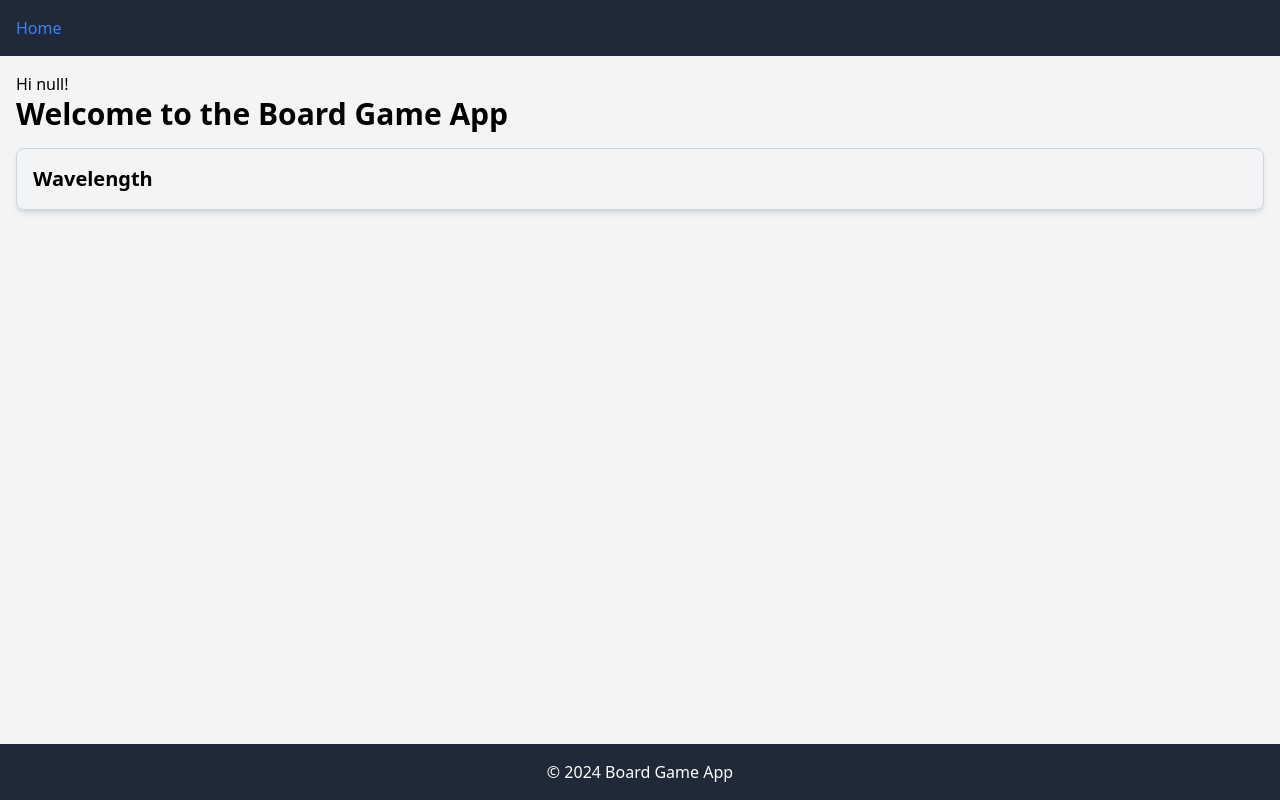
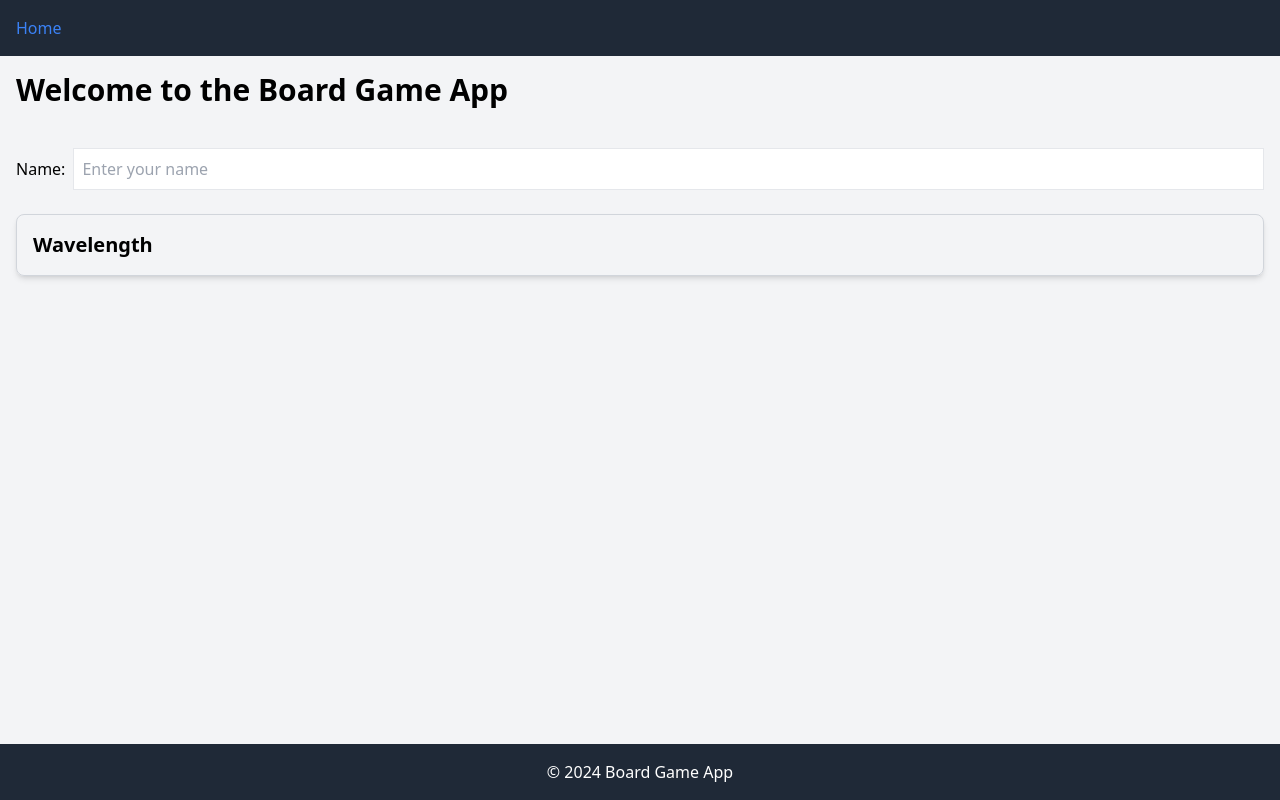
Before and after one commit to psh320/boardgame, a Next.js app: page / in a window 1280 px wide. Built offline with nearby package versions, Linux system fonts and the light colour scheme; no server answers; sample sign-in values are in the browser's storage.

Commit message:
update login page

```diff
--- a/app/context/AuthContext.tsx
+++ b/app/context/AuthContext.tsx
@@ -11,6 +11,7 @@ interface AuthContextProps {
   loading: boolean;
   login: (name: string) => Promise<void>;
   logout: () => void;
+  setUserName: (name: string) => void;
 }
 
 const AuthContext = createContext<AuthContextProps | undefined>(undefined);
@@ -23,6 +24,7 @@ export const AuthProvider: React.FC<{ children: React.ReactNode }> = ({
   const [loading, setLoading] = useState(true);
   const pathname = usePathname();
   const router = useRouter();
+
   useEffect(() => {
     const unsubscribe = onAuthStateChanged(auth, (user) => {
       if (user) {
@@ -38,7 +40,7 @@ export const AuthProvider: React.FC<{ children: React.ReactNode }> = ({
     });
 
     return () => unsubscribe();
-  }, [router]);
+  }, [pathname, router]);
 
   const login = async (name: string) => {
     setLoading(true);
@@ -62,7 +64,9 @@ export const AuthProvider: React.FC<{ children: React.ReactNode }> = ({
   };
 
   return (
-    <AuthContext.Provider value={{ user, userName, loading, login, logout }}>
+    <AuthContext.Provider
+      value={{ user, userName, loading, login, logout, setUserName }}
+    >
       {children}
     </AuthContext.Provider>
   );
--- a/app/layout.tsx
+++ b/app/layout.tsx
@@ -25,16 +25,6 @@ const Layout: React.FC<{ children: React.ReactNode }> = ({ children }) => {
         <meta property="og:title" content="Boardgame App Online" />
         <meta property="og:url" content="https://boardgame-silk.vercel.app/" />
         <meta property="og:type" content="website" />
-        <script type="application/ld+json">
-          {JSON.stringify({
-            "@context": "https://schema.org",
-            "@type": "WebSite",
-            name: "Boardgame App Online",
-            url: "https://boardgame-silk.vercel.app/",
-            description:
-              "Play board games online with your friends. Join us for an exciting experience of fun and strategy.",
-          })}
-        </script>
       </head>
       <body className="flex flex-col min-h-screen">
         <header className="bg-gray-800 text-white p-4">
--- a/app/login/page.tsx
+++ b/app/login/page.tsx
@@ -5,40 +5,13 @@ import { useRouter } from "next/navigation";
 import { getAuth, signInAnonymously, onAuthStateChanged } from "firebase/auth";
 import { ref, set } from "firebase/database";
 import { database } from "../lib/firebaseConfig";
+import { useAuth } from "../context/AuthContext";
 
 const Login = () => {
   const [name, setName] = useState("");
-  const [loading, setLoading] = useState(true);
   const router = useRouter();
   const auth = getAuth();
-
-  useEffect(() => {
-    const unsubscribe = onAuthStateChanged(auth, (user) => {
-      if (user) {
-        const userId = user.uid;
-        router.push(`/?name=${encodeURIComponent(name)}&userId=${userId}`);
-      } else {
-        setLoading(false);
-      }
-    });
-    return () => unsubscribe();
-  }, [auth, name, router]);
-
-  const handleLogin = async () => {
-    if (!name.trim()) return;
-
-    try {
-      const result = await signInAnonymously(auth);
-      const userId = result.user.uid;
-      await set(ref(database, `users/${userId}`), {
-        name,
-        score: 0,
-      });
-      router.push(`/games?name=${encodeURIComponent(name)}&userId=${userId}`);
-    } catch (error) {
-      console.error("Error signing in anonymously:", error);
-    }
-  };
+  const { user, loading, userName, login } = useAuth();
 
   if (loading) {
     return <div>Loading...</div>;
@@ -55,10 +28,10 @@ const Login = () => {
         className="border p-2 w-full"
       />
       <button
-        onClick={handleLogin}
+        onClick={() => login(name)}
         className="mt-4 w-full bg-blue-500 text-white p-2 rounded"
       >
-        Join
+        Set Name
       </button>
     </div>
   );
--- a/app/page.tsx
+++ b/app/page.tsx
@@ -5,15 +5,25 @@ import { Card } from "../components/Card";
 import { useAuth } from "./context/AuthContext";
 
 const Home: React.FC = () => {
-  const { user, loading, userName } = useAuth();
+  const { user, loading, userName, setUserName } = useAuth();
 
   if (loading) {
     return <div>Loading...</div>;
   }
+
   return (
-    <div>
-      <span>{`Hi ${userName}!`}</span>
+    <div className="flex flex-col gap-6">
       <h1 className="text-3xl font-bold mb-4">Welcome to the Board Game App</h1>
+      <div className="flex items-center gap-2">
+        <span>Name:</span>
+        <input
+          type="text"
+          placeholder="Enter your name"
+          value={userName ?? ""}
+          onChange={(e) => setUserName(e.target.value)}
+          className="border p-2 w-full"
+        />
+      </div>
       <Card gameName="Wavelength" link="/wavelength" />
       {/* Add more Card components for other games here */}
     </div>
```
